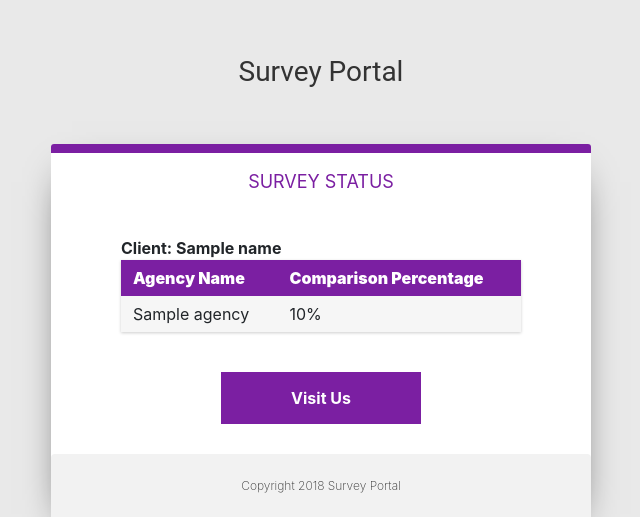
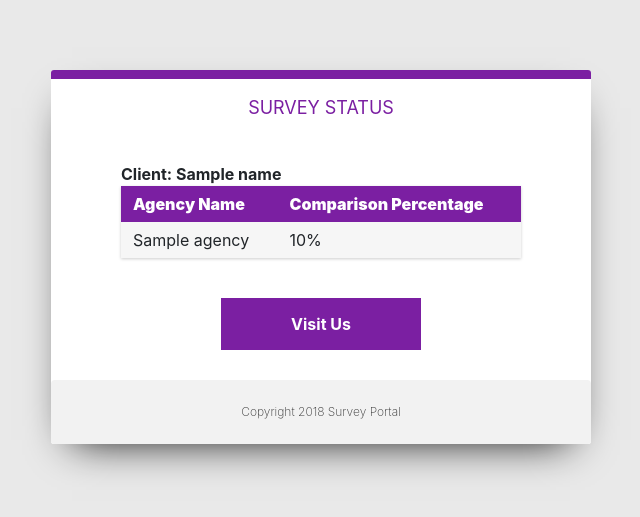
Before and after one commit to rizwanbutt314/survey, a Django app: template home/templates/home/email.html in a window 1280 px wide. Shown: the top 517 px of the page, without its empty margins (319-959 px from the left). Run offline with Django 3.2, Linux system fonts and the light colour scheme; the template is opened without the code that fills it: most values are stand-ins (such as "Sample title", 1, 10 or a date in 2020); some libraries are stand-ins or nearby versions.

Commit message:
haziq suggested change

```diff
--- a/home/templates/home/email.html
+++ b/home/templates/home/email.html
@@ -506,9 +506,9 @@
 
 <body style="background: #e9e9e9; padding-top: 20px; padding-bottom: 20px;">
 
-<div class="info">
-    <h1>Survey Portal</h1>
-</div>
+<!--<div class="info">-->
+    <!--<h1>Survey Portal</h1>-->
+<!--</div>-->
 
 
 <form class="steps" id="survey-form" novalidate="">
```
